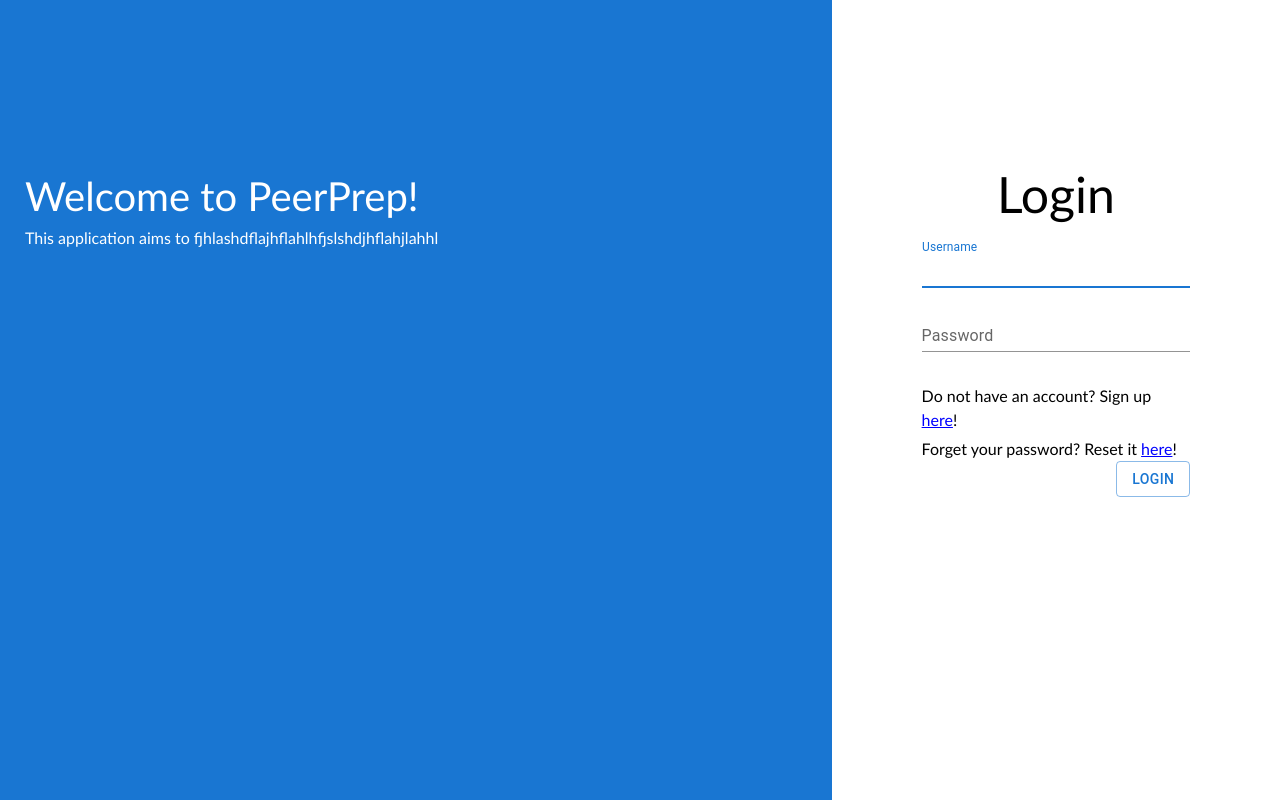
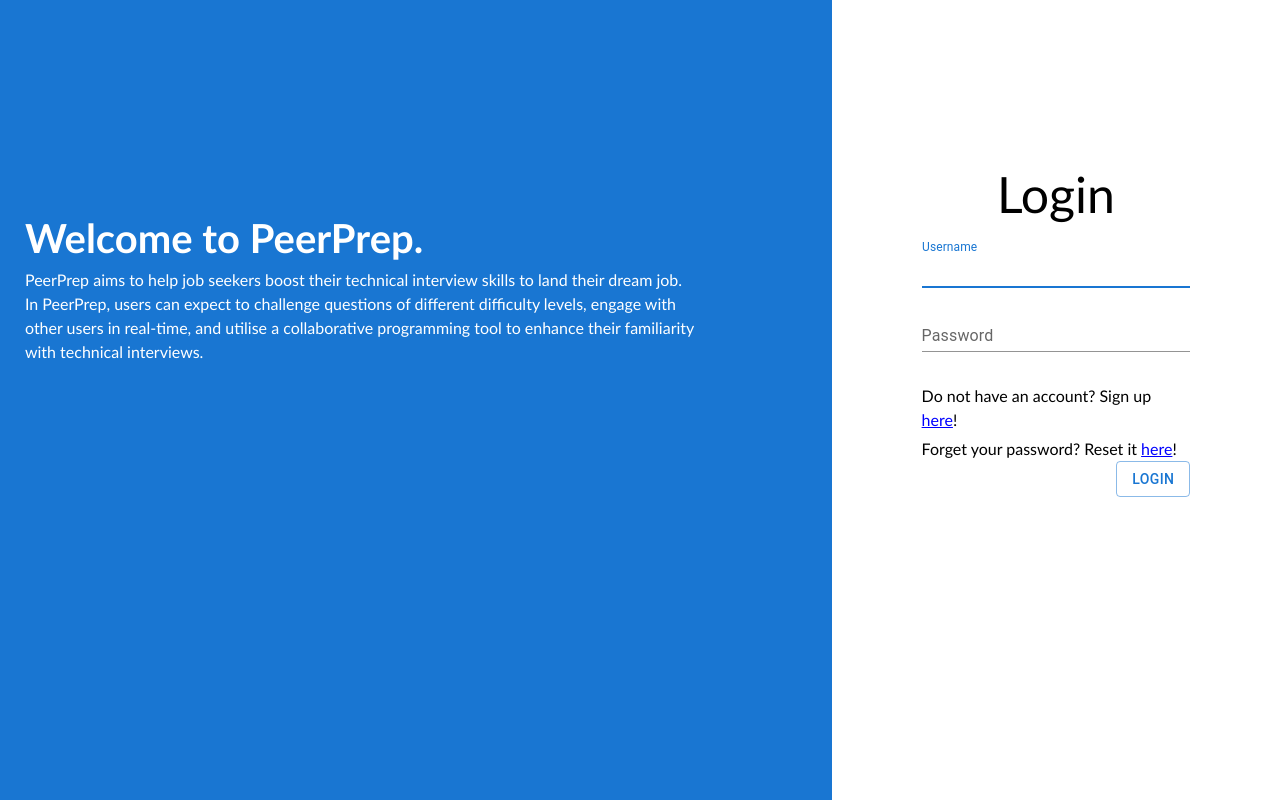
Before and after one commit to CS3219-AY2223S1/cs3219-project-ay2223s1-g27, a React (Create React App) app in the folder frontend/: page /login in a window 1280 px wide. Built offline with nearby package versions, Linux system fonts and the light colour scheme.

Commit message:
update introduction

```diff
--- a/frontend/src/components/LoginPage.js
+++ b/frontend/src/components/LoginPage.js
@@ -105,12 +105,15 @@
         <Box display={'flex'} flexDirection={"row"} sx={{height: "100%", width: "100%", position:'absolute'}}>
             {/* Description of Application */}
             <Box style={{width: "65%", height: "100%", background: "#1976d2"}}>
-                <Box style={{marginTop: "20%", marginLeft: "3%"}}>
-                    <h1 style={{fontSize: '40px', color: '#FFFFFF'}}>
-                        Welcome to PeerPrep!
+                <Box style={{marginTop: "25%", marginLeft: "3%"}}>
+                    <h1 style={{fontSize: '40px', color: '#FFFFFF', fontWeight: 'bold'}}>
+                        Welcome to PeerPrep.
                     </h1>
                     <p style={{ color: '#FFFFFF'}}>
-                        This application aims to fjhlashdflajhflahlhfjslshdjhflahjlahhl
+                        PeerPrep aims to help job seekers boost their technical interview skills to land their dream job. <br/>
+                        In PeerPrep, users can expect to challenge questions of different difficulty levels, engage with <br/>
+                        other users in real-time, and utilise a collaborative programming tool to enhance their familiarity<br/>
+                        with technical interviews.
                     </p>
                 </Box>
             </Box>
```
